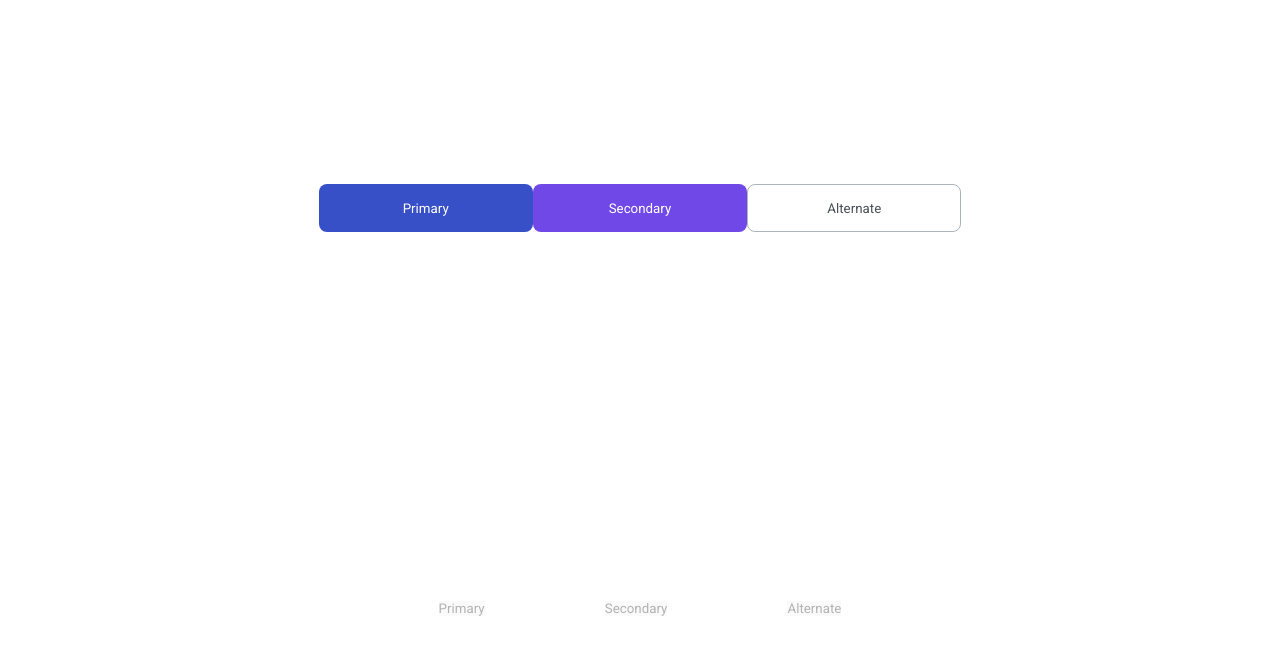
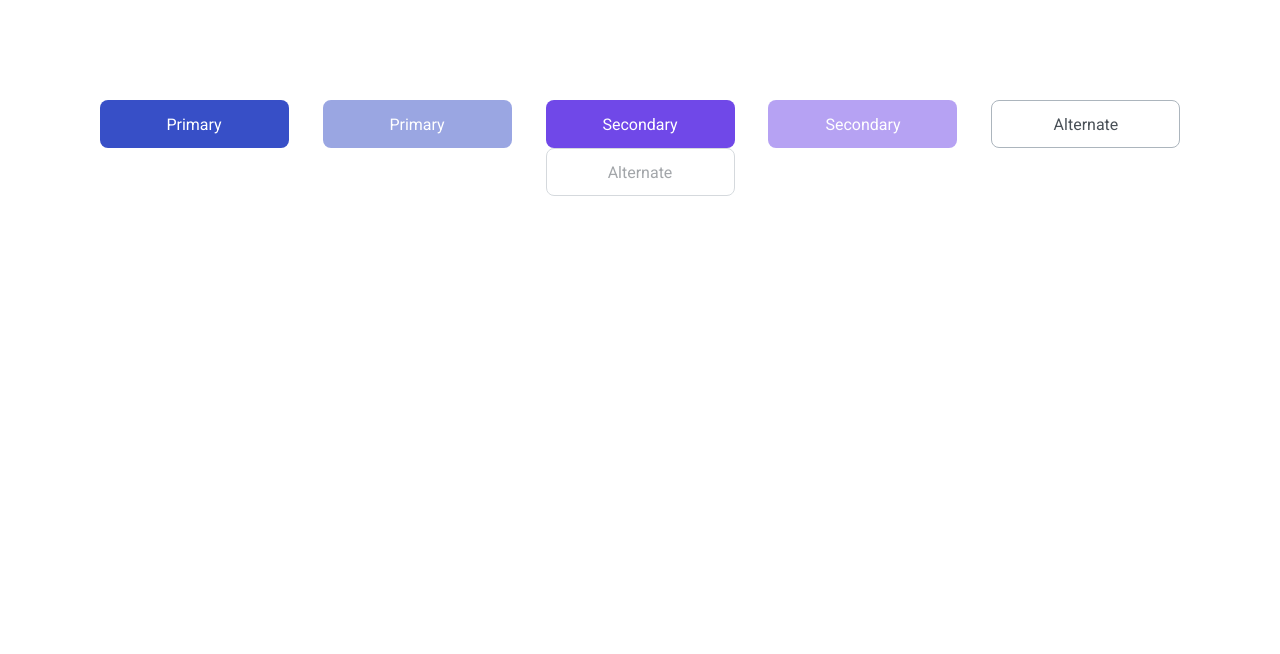
Before and after one commit to js-tasks-ru/htmlcss-20211125_x100best, a website: page 03-lection1/01-button/index.html in a window 1280 px wide. Drawn offline with Linux system fonts and the light colour scheme.

Commit message:
solution task-button

```diff
--- a/03-lection1/01-button/button.css
+++ b/03-lection1/01-button/button.css
@@ -1,4 +1,4 @@
-/*Обнуление*/
+/* Reset */
 *,
 *:before,
 *:after {
@@ -58,23 +58,19 @@ a:hover {
 	--primary: var(--blue);
 	--secondary: var(--purple);
 }
-/* Стилизация кнопки */
-.button {
-	width: 643px;
-	display: flex;
-	flex-wrap: wrap;
-	justify-content: space-evenly;
-	align-items: center;
+/* Button style */
+
+body {
 	text-align: center;
-	min-height: 100vh;
-	font-style: normal;
-	font-weight: 500;
+	padding-top: 100px;
+}
+button {
 	font-size: 16px;
 	line-height: 19px;
-	margin: 0 auto;
+	margin: 0 15px;
 }
-.button__primary {
-	flex: 0 0 33.3%;
+.button__primary,
+.button__primary-disabled {
 	color: #ffffff;
 	background: var(--primary);
 	border-radius: 8px;
@@ -85,8 +81,8 @@ a:hover {
 .button__primary:hover {
 	background: #2342c0;
 }
-.button__secondary {
-	flex: 0 0 33.3%;
+.button__secondary,
+.button__secondary-disabled {
 	color: #ffffff;
 	background: var(--secondary);
 	border-radius: 8px;
@@ -98,8 +94,8 @@ a:hover {
 	background: #5028c6;
 }
 
-.button__alternate {
-	flex: 0 0 33.3%;
+.button__alternate,
+.button__alternate-disabled {
 	color: var(--grey-4);
 	background: var(--white);
 	border: 1px solid var(--grey-3);
@@ -111,3 +107,9 @@ a:hover {
 .button__alternate:hover {
 	border: 1px solid #212429;
 }
+.button__primary-disabled,
+.button__secondary-disabled,
+.button__alternate-disabled {
+	cursor: default;
+	opacity: 0.5;
+}
--- a/03-lection1/01-button/index.html
+++ b/03-lection1/01-button/index.html
@@ -11,15 +11,16 @@
 </head>
 
 <body>
-	<!-- test -->
-	<div class="button">
-		<button class="button__primary">Primary</button>
-		<button class="button__secondary">Secondary</button>
-		<button class="button__alternate">Alternate</button>
-		<button class="button__primary-disabled" disabled>Primary</button>
-		<button class="button__secondary-disabled" disabled>Secondary</button>
-		<button class="button__alternate-disabled" disabled>Alternate</button>
-	</div>
+
+
+	<button class="button__primary">Primary</button>
+	<button class="button__primary-disabled" disabled>Primary</button>
+	<button class="button__secondary">Secondary</button>
+	<button class="button__secondary-disabled" disabled>Secondary</button>
+	<button class="button__alternate">Alternate</button>
+	<button class="button__alternate-disabled" disabled>Alternate</button>
+
+
 </body>
 
 </html>
```
